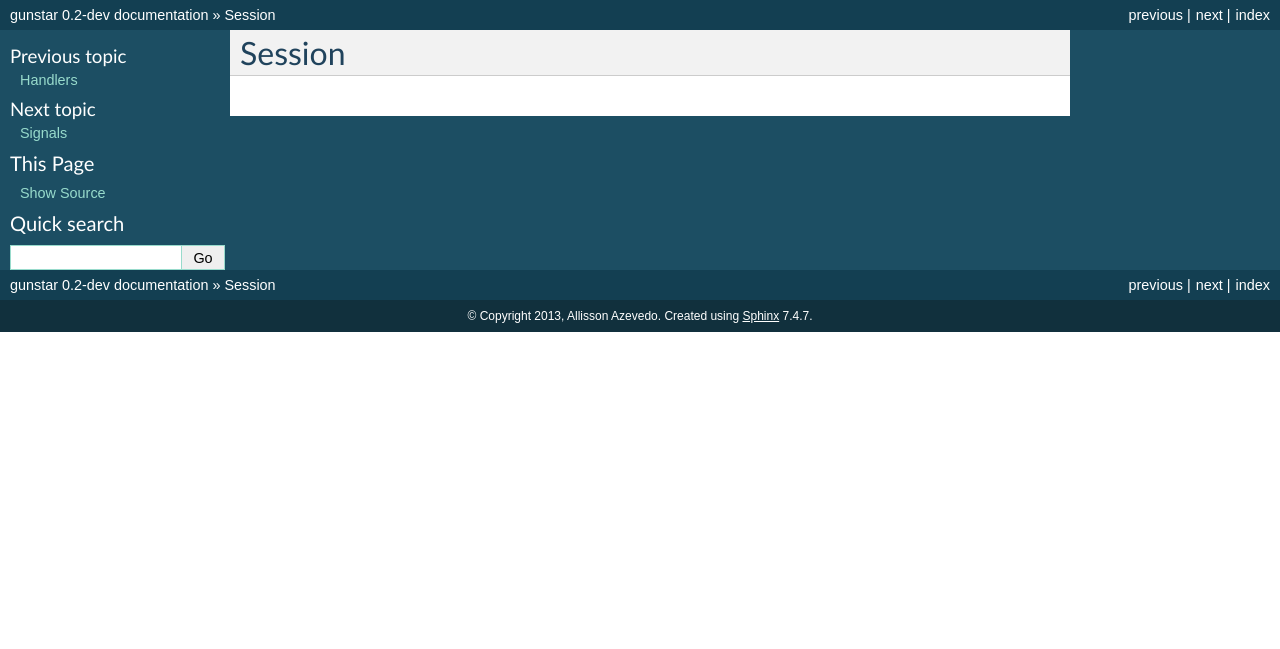
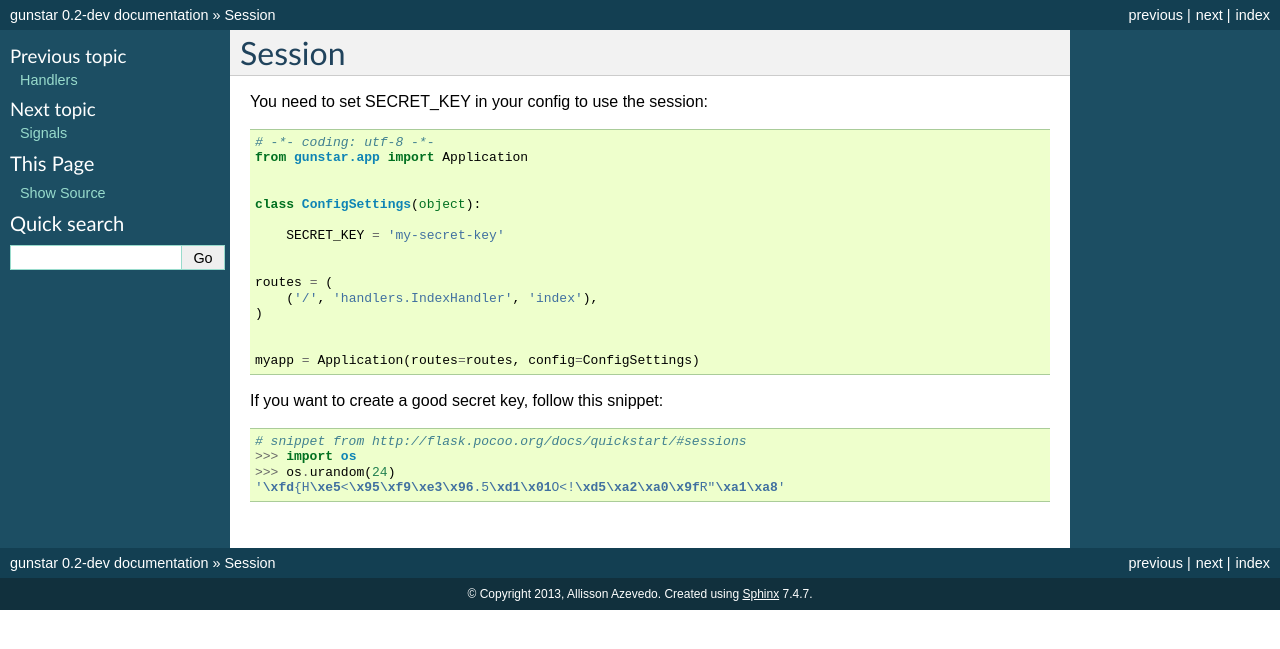
Before and after one commit to allisson/gunstar, a Sphinx documentation site: the page built from docs/session.rst, in a window 1280 px wide. Shown: the top 649 px of the page. Built offline with Sphinx 7.4.7, drawn with Linux system fonts in a browser that asks for light colours.

Commit message:
Fixes #1. Thanks @north-ldp.

```diff
--- a/docs/quickstart.rst
+++ b/docs/quickstart.rst
@@ -181,7 +181,7 @@ Create static/index.html
       <body>
 
         <div class="container">
-          Index from static files.
+          <h1>Index from static files.</h1>
         </div>
 
       </body>
--- a/docs/session.rst
+++ b/docs/session.rst
@@ -1,2 +1,32 @@
 Session
 ============
+
+You need to set SECRET_KEY in your config to use the session:
+
+.. code-block:: python
+
+    # -*- coding: utf-8 -*-
+    from gunstar.app import Application
+
+
+    class ConfigSettings(object):
+
+        SECRET_KEY = 'my-secret-key'
+
+
+    routes = (
+        ('/', 'handlers.IndexHandler', 'index'),
+    )
+
+
+    myapp = Application(routes=routes, config=ConfigSettings)
+
+
+If you want to create a good secret key, follow this snippet:
+
+.. code-block:: python
+
+    # snippet from http://flask.pocoo.org/docs/quickstart/#sessions
+    >>> import os
+    >>> os.urandom(24)
+    '\xfd{H\xe5<\x95\xf9\xe3\x96.5\xd1\x01O<!\xd5\xa2\xa0\x9fR"\xa1\xa8'
```
